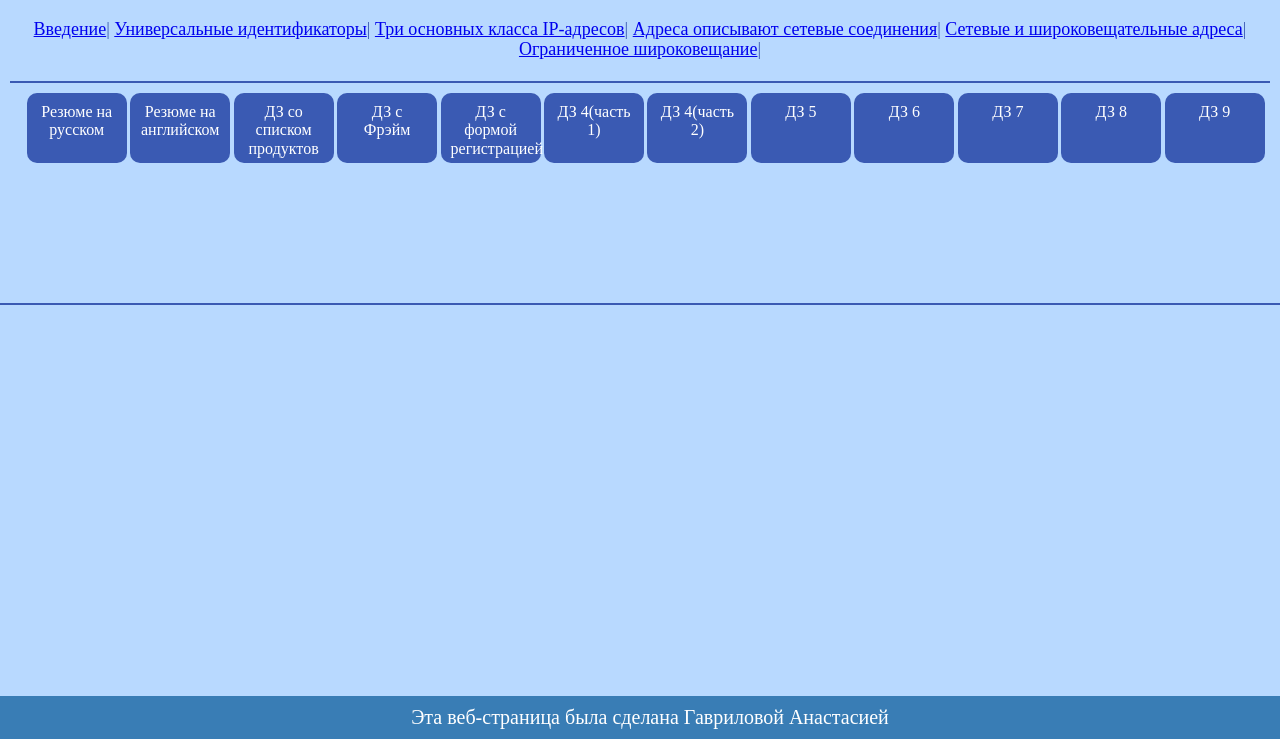
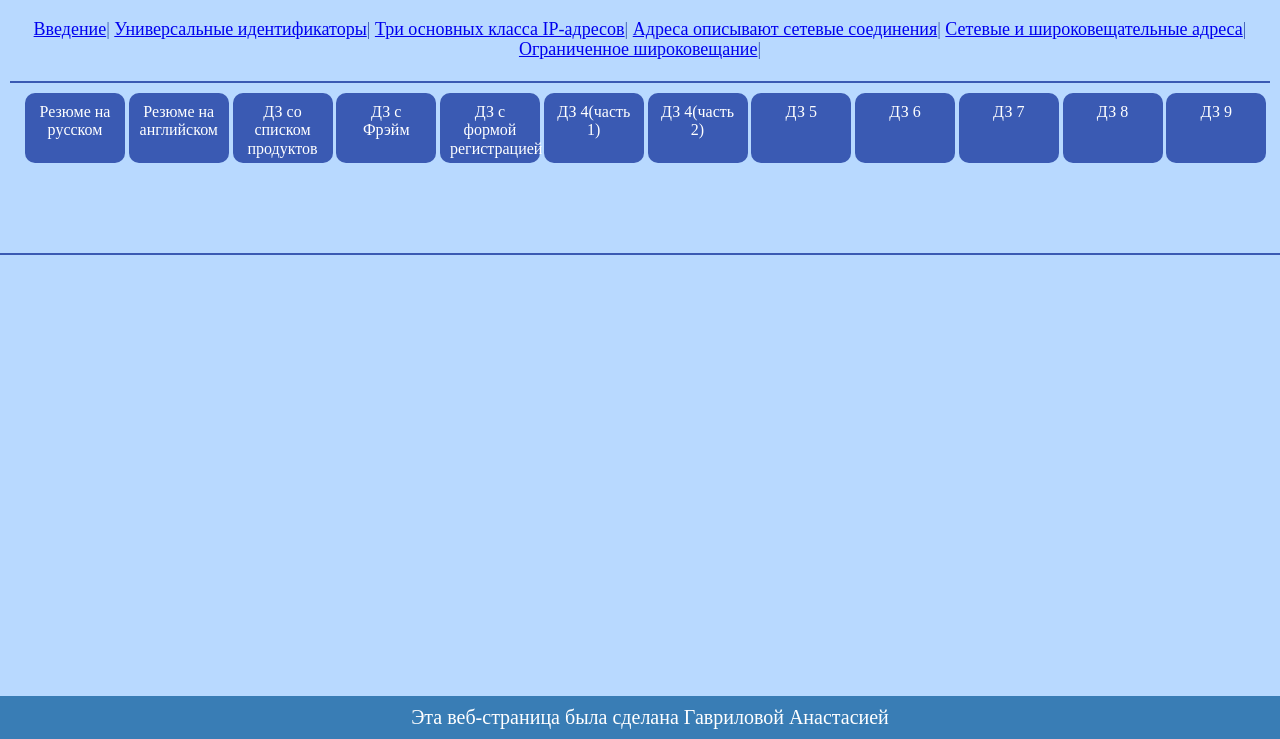
Before and after one commit to NastyaGavrilova/BeetRoot, a plain HTML site: page index.html in a window 1280 px wide. Shown: the part 61-800 px from the top of the page. Drawn offline with Linux system fonts and the light colour scheme.

Commit message:
added changes in main css

```diff
--- a/styles/style.css
+++ b/styles/style.css
@@ -34,8 +34,10 @@ nav {
   display: flex;
   flex-direction: row;
   flex-wrap: wrap;
-  justify-content: space-around;
-  height: 200px;
+  justify-content: space-between;
+  align-items: flex-end;
+  align-content: space-between;
+  height: 150px;
 }
 
 .links a {
```
